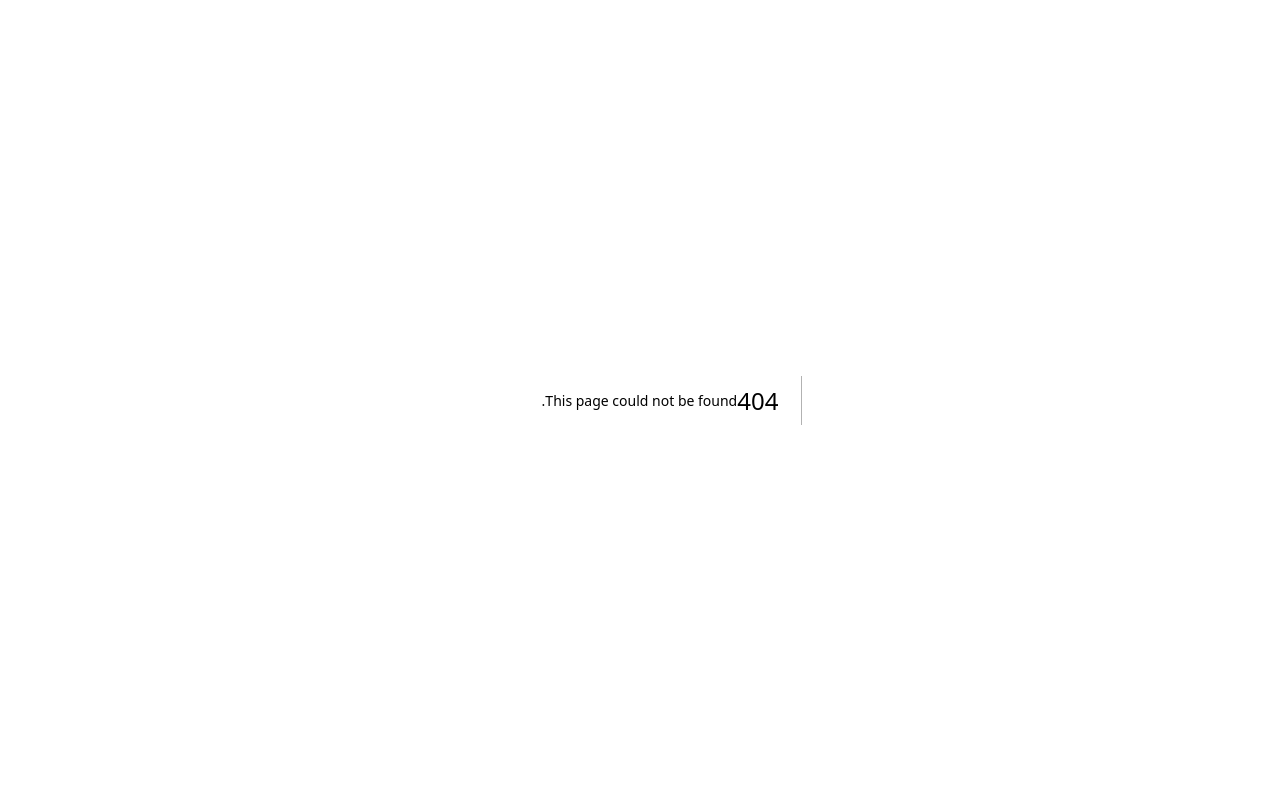
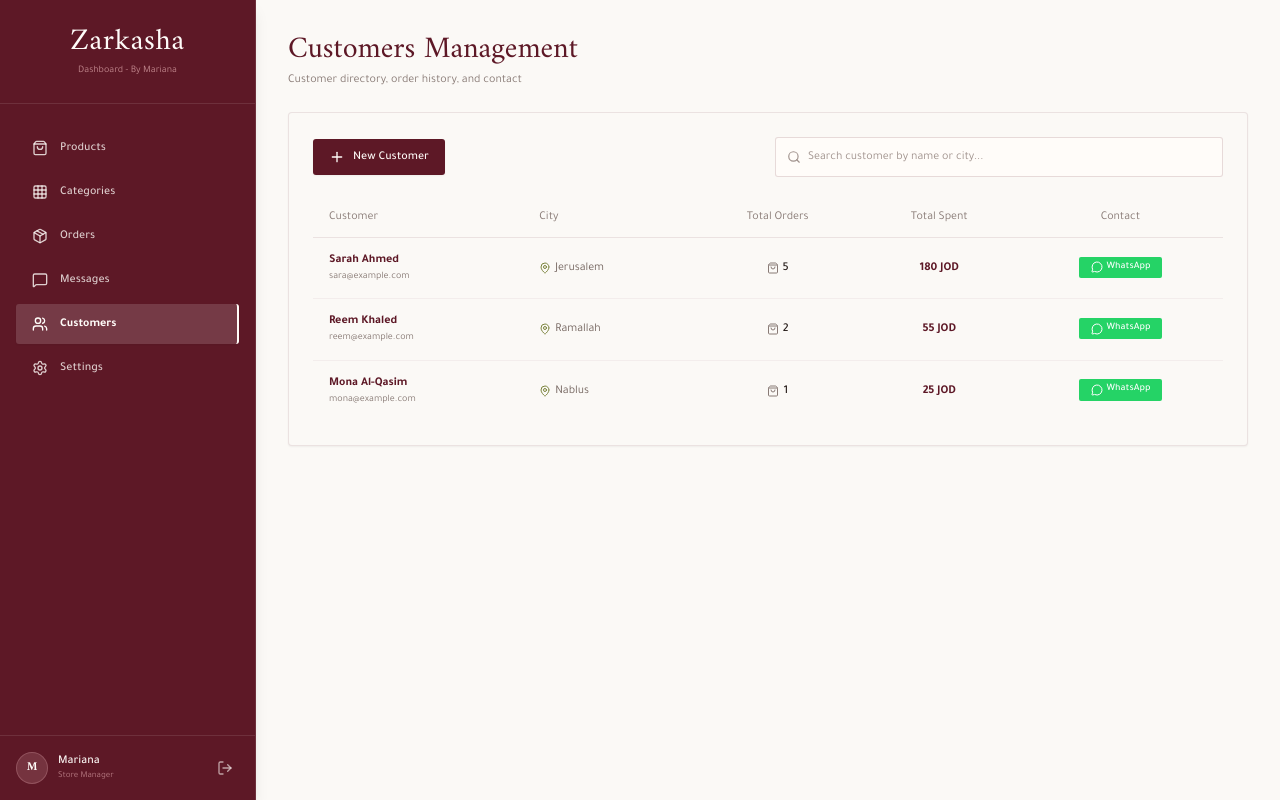
Before and after one commit to mriana9/zarkasha-v1, a Next.js app: page /en/admin/customers in a window 1280 px wide. Before the commit this address had no page. Built offline with nearby package versions, Linux system fonts and the light colour scheme.

Commit message:
feat: add Admin Customers page with localization support and customer management features

```diff
--- /dev/null
+++ b/app/[locale]/admin/customers/page.tsx
@@ -0,0 +1,140 @@
+"use client";
+
+import { useState, use } from "react";
+import { MessageCircle, Users, ShoppingBag, Phone, MapPin } from "lucide-react";
+import { AdminDataTable } from "@/components/admin/AdminDataTable";
+
+interface CustomerItem {
+  id: string;
+  name: string;
+  email: string;
+  phone: string;
+  city: string;
+  totalOrders: number;
+  totalSpent: number;
+  status: "vip" | "regular" | "new";
+}
+
+interface CustomersPageProps {
+  params: Promise<{ locale: "ar" | "en" }>;
+}
+
+export default function AdminCustomersPage({ params }: CustomersPageProps) {
+  const resolvedParams = use(params);
+  const locale = resolvedParams.locale;
+  const isRtl = locale === "ar";
+
+  const [customers] = useState<CustomerItem[]>([
+    {
+      id: "1",
+      name: isRtl ? "سارة أحمد" : "Sarah Ahmed",
+      email: "sara@example.com",
+      phone: "+970599000001",
+      city: isRtl ? "القدس" : "Jerusalem",
+      totalOrders: 5,
+      totalSpent: 180,
+      status: "vip",
+    },
+    {
+      id: "2",
+      name: isRtl ? "ريم خالد" : "Reem Khaled",
+      email: "reem@example.com",
+      phone: "+970599000002",
+      city: isRtl ? "رام الله" : "Ramallah",
+      totalOrders: 2,
+      totalSpent: 55,
+      status: "regular",
+    },
+    {
+      id: "3",
+      name: isRtl ? "منى القاسم" : "Mona Al-Qasim",
+      email: "mona@example.com",
+      phone: "+970599000003",
+      city: isRtl ? "نابلس" : "Nablus",
+      totalOrders: 1,
+      totalSpent: 25,
+      status: "new",
+    },
+  ]);
+
+  const columns = [
+    {
+      header: isRtl ? "العميلة" : "Customer",
+      accessor: (item: CustomerItem) => (
+        <div>
+          <span className="font-semibold text-burgundy block text-xs">
+            {item.name}
+          </span>
+          <span className="text-[10px] text-[#887a75]">{item.email}</span>
+        </div>
+      ),
+    },
+    {
+      header: isRtl ? "المدينة" : "City",
+      accessor: (item: CustomerItem) => (
+        <span className="text-[#74655f] flex items-center gap-1">
+          <MapPin className="w-3 h-3 text-olive" />
+          <span>{item.city}</span>
+        </span>
+      ),
+    },
+    {
+      header: isRtl ? "عدد الطلبات" : "Total Orders",
+      className: "text-center",
+      accessor: (item: CustomerItem) => (
+        <span className="font-medium text-brown flex items-center justify-center gap-1">
+          <ShoppingBag className="w-3 h-3 text-[#887a75]" />
+          <span>{item.totalOrders}</span>
+        </span>
+      ),
+    },
+    {
+      header: isRtl ? "إجمالي المشتريات" : "Total Spent",
+      className: "text-center",
+      accessor: (item: CustomerItem) => (
+        <span className="font-semibold text-burgundy">
+          {item.totalSpent} {isRtl ? "د.أ" : "JOD"}
+        </span>
+      ),
+    },
+    {
+      header: isRtl ? "التواصل" : "Contact",
+      className: "text-center",
+      accessor: (item: CustomerItem) => (
+        <a
+          href={`https://wa.me/${item.phone}`}
+          target="_blank"
+          rel="noopener noreferrer"
+          className="inline-flex items-center gap-1 px-3 py-1 bg-[#25D366] text-white rounded-[2px] text-[10px] font-medium hover:bg-[#20ba5a] transition-colors"
+        >
+          <MessageCircle className="w-3 h-3" />
+          <span>{isRtl ? "واتساب" : "WhatsApp"}</span>
+        </a>
+      ),
+    },
+  ];
+
+  return (
+    <div className="space-y-6">
+
+      <AdminDataTable
+        locale={locale}
+        title={isRtl ? "إدارة العملاء" : "Customers Management"}
+        subtitle={
+          isRtl
+            ? "سجل العميلات وسجل المشتريات والتواصل السريع"
+            : "Customer directory, order history, and contact"
+        }
+        addButtonText={isRtl ? "عميلة جديدة" : "New Customer"}
+        addButtonHref="#"
+        searchPlaceholder={
+          isRtl
+            ? "ابحث عن عميلة بالاسم أو المدينة..."
+            : "Search customer by name or city..."
+        }
+        data={customers}
+        columns={columns}
+      />
+    </div>
+  );
+}
--- a/app/[locale]/admin/orders/page.tsx
+++ b/app/[locale]/admin/orders/page.tsx
@@ -2,7 +2,13 @@
 
 import { useState, use } from "react";
 import Image from "next/image";
-import { Eye, MessageCircle, CheckCircle2 } from "lucide-react";
+import {
+  Eye,
+  MessageCircle,
+  CheckCircle2,
+  FileSpreadsheet,
+  FileText,
+} from "lucide-react";
 
 interface OrderItem {
   id: string;
@@ -32,6 +38,8 @@ export default function AdminOrdersPage({ params }: OrdersPageProps) {
     subtitle: isRtl
       ? "متابعة الطلبات وتحديث حالتها"
       : "Track and update order statuses",
+    exportExcel: isRtl ? "تصدير Excel / Sheets" : "Export Excel / Sheets",
+    exportPdf: isRtl ? "تصدير PDF" : "Export PDF",
     tabs: {
       all: isRtl ? "الكل" : "All",
       new: isRtl ? "جديد" : "New",
@@ -151,9 +159,9 @@ export default function AdminOrdersPage({ params }: OrdersPageProps) {
     },
   ]);
 
-  const [currentStatusSelect, setCurrentStatusSelect] = useState(
-    selectedOrder.status,
-  );
+  const [currentStatusSelect, setCurrentStatusSelect] = useState<
+    OrderItem["status"]
+  >(selectedOrder.status);
 
   const getStatusBadge = (status: OrderItem["status"]) => {
     switch (status) {
@@ -187,13 +195,56 @@ export default function AdminOrdersPage({ params }: OrdersPageProps) {
     );
   };
 
+  const handleExportExcel = () => {
+    let csv =
+      "\uFEFFرقم الطلب,العميلة,المدينة,الإجمالي,طريقة الدفع,الحالة,التاريخ\n";
+    filteredOrders.forEach((o) => {
+      csv += `"${o.orderNumber}","${o.customerName}","${o.city}","${o.total}","${o.paymentMethod}","${t.statusNames[o.status]}","${o.date}"\n`;
+    });
+    const blob = new Blob([csv], { type: "text/csv;charset=utf-8;" });
+    const url = URL.createObjectURL(blob);
+    const link = document.createElement("a");
+    link.href = url;
+    link.setAttribute("download", `zarkasha_orders_${activeTab}.csv`);
+    document.body.appendChild(link);
+    link.click();
+    document.body.removeChild(link);
+  };
+
+  const handleExportPdf = () => {
+    window.print();
+  };
+
   return (
     <div className="space-y-6 font-tajawal max-w-7xl mx-auto">
-      <div>
-        <h1 className="font-amiri text-3xl font-normal text-burgundy">
-          {t.title}
-        </h1>
-        <p className="text-xs text-[#887a75] mt-1">{t.subtitle}</p>
+      <div className="flex flex-col sm:flex-row items-start sm:items-center justify-between gap-4">
+        <div>
+          <h1 className="font-amiri text-3xl font-normal text-burgundy">
+            {t.title}
+          </h1>
+          <p className="text-xs text-[#887a75] mt-1">{t.subtitle}</p>
+        </div>
+
+        {/* Export Buttons */}
+        <div className="flex flex-wrap items-center gap-2.5 w-full sm:w-auto">
+          <button
+            type="button"
+            onClick={handleExportExcel}
+            className="flex-1 sm:flex-initial inline-flex items-center justify-center gap-2 px-4 py-2 bg-olive text-ivory rounded-[3px] text-xs font-medium hover:bg-olive/90 transition-colors shadow-xs cursor-pointer"
+          >
+            <FileSpreadsheet className="w-4 h-4" />
+            <span>{t.exportExcel}</span>
+          </button>
+
+          <button
+            type="button"
+            onClick={handleExportPdf}
+            className="flex-1 sm:flex-initial inline-flex items-center justify-center gap-2 px-4 py-2 bg-burgundy text-ivory rounded-[3px] text-xs font-medium hover:bg-burgundy/90 transition-colors shadow-xs cursor-pointer"
+          >
+            <FileText className="w-4 h-4" />
+            <span>{t.exportPdf}</span>
+          </button>
+        </div>
       </div>
 
       <div className="grid grid-cols-1 lg:grid-cols-12 gap-6 items-start">
--- a/app/[locale]/admin/page.tsx
+++ b/app/[locale]/admin/page.tsx
@@ -3,10 +3,10 @@ import {
   ShoppingBag,
   Package,
   MessageSquare,
+  Users,
   ArrowUpRight,
   Sparkles,
 } from "lucide-react";
-import { getDictionary } from "@/lib/dictionary";
 
 export const instant = false;
 
@@ -18,58 +18,84 @@ export default async function AdminDashboardPage({
   params,
 }: AdminDashboardProps) {
   const { locale } = await params;
+  const isRtl = locale === "ar";
 
   const t = {
     stats: {
-      totalProducts: locale === "ar" ? "إجمالي المنتجات" : "Total Products",
-      newOrders: locale === "ar" ? "طلبات جديدة" : "New Orders",
-      unreadMessages: locale === "ar" ? "رسائل غير مقروءة" : "Unread Messages",
+      totalProducts: isRtl ? "إجمالي المنتجات" : "Total Products",
+      newOrders: isRtl ? "طلبات جديدة" : "New Orders",
+      unreadMessages: isRtl ? "رسائل غير مقروءة" : "Unread Messages",
+      totalCustomers: isRtl ? "إجمالي العملاء" : "Total Customers",
     },
     recentOrders: {
-      title: locale === "ar" ? "أحدث الطلبات الخاصة" : "Recent Custom Orders",
-      viewAll: locale === "ar" ? "عرض الكل" : "View All",
-      statusNew: locale === "ar" ? "جديد" : "New",
-      statusProcessing: locale === "ar" ? "قيد التنفيذ" : "Processing",
+      title: isRtl ? "أحدث الطلبات الخاصة" : "Recent Custom Orders",
+      viewAll: isRtl ? "عرض الكل" : "View All",
+      statusNew: isRtl ? "جديد" : "New",
+      statusProcessing: isRtl ? "قيد التنفيذ" : "Processing",
     },
     recentMessages: {
-      title: locale === "ar" ? "آخر الرسائل الاستفسارية" : "Recent Inquiries",
-      viewAll: locale === "ar" ? "عرض الكل" : "View All",
+      title: isRtl ? "آخر الرسائل الاستفسارية" : "Recent Inquiries",
+      viewAll: isRtl ? "عرض الكل" : "View All",
     },
   };
 
   const stats = [
-    { title: t.stats.totalProducts, value: "12", icon: ShoppingBag },
-    { title: t.stats.newOrders, value: "5", icon: Package },
-    { title: t.stats.unreadMessages, value: "3", icon: MessageSquare },
+    {
+      title: t.stats.totalProducts,
+      value: "12",
+      icon: ShoppingBag,
+      href: `/${locale}/admin/products`,
+    },
+    {
+      title: t.stats.newOrders,
+      value: "5",
+      icon: Package,
+      href: `/${locale}/admin/orders`,
+    },
+    {
+      title: t.stats.unreadMessages,
+      value: "3",
+      icon: MessageSquare,
+      href: `/${locale}/admin/messages`,
+    },
+    {
+      title: t.stats.totalCustomers,
+      value: "8",
+      icon: Users,
+      href: `/${locale}/admin/customers`,
+    },
   ];
 
   return (
-    <div className="space-y-10 font-tajawal max-w-6xl mx-auto">
-      <div className="grid grid-cols-1 md:grid-cols-3 gap-6">
+    <div className="space-y-10 font-tajawal max-w-7xl mx-auto pb-12">
+      {/* 4 Stats Cards */}
+      <div className="grid grid-cols-1 sm:grid-cols-2 lg:grid-cols-4 gap-6">
         {stats.map((stat, idx) => {
           const Icon = stat.icon;
           return (
-            <div
+            <Link
               key={idx}
-              className="bg-[#fff8f6] p-7 rounded-[3px] border border-burgundy/12 flex items-center justify-between"
+              href={stat.href}
+              className="bg-[#fff8f6] p-6 rounded-[3px] border border-burgundy/12 flex items-center justify-between hover:border-burgundy/30 transition-colors"
             >
               <div className="space-y-1">
                 <span className="text-xs font-bold text-olive tracking-wider block">
                   {stat.title}
                 </span>
-                <h3 className="font-amiri text-4xl font-normal text-burgundy">
+                <h3 className="font-amiri text-3xl font-normal text-burgundy">
                   {stat.value}
                 </h3>
               </div>
               <div className="w-12 h-12 rounded-full border border-burgundy/16 bg-ivory grid place-items-center text-burgundy">
                 <Icon className="w-5 h-5 text-burgundy" />
               </div>
-            </div>
+            </Link>
           );
         })}
       </div>
 
       <div className="grid grid-cols-1 lg:grid-cols-2 gap-8">
+        {/* Recent Orders Section */}
         <div className="bg-[#fff8f6] p-8 rounded-[3px] border border-burgundy/12">
           <div className="flex items-center justify-between mb-6 pb-4 border-b border-burgundy/12">
             <div className="flex items-center gap-2">
@@ -91,12 +117,12 @@ export default async function AdminDashboardPage({
             <div className="p-4 bg-ivory rounded-[2px] border border-burgundy/10 flex items-center justify-between">
               <div>
                 <p className="font-medium text-sm text-burgundy">
-                  {locale === "ar"
+                  {isRtl
                     ? 'طوق شعر مطرز باسم "مريم"'
                     : 'Personalized Hairband "Mariam"'}
                 </p>
                 <span className="text-[11px] text-[#887a75] mt-0.5 block">
-                  {locale === "ar" ? "قبل ساعتين" : "2 hours ago"}
+                  {isRtl ? "قبل ساعتين" : "2 hours ago"}
                 </span>
               </div>
               <span className="px-3 py-1 bg-olive/12 text-olive rounded-[2px] text-[10px] font-medium">
@@ -107,12 +133,10 @@ export default async function AdminDashboardPage({
             <div className="p-4 bg-ivory rounded-[2px] border border-burgundy/10 flex items-center justify-between">
               <div>
                 <p className="font-medium text-sm text-burgundy">
-                  {locale === "ar"
-                    ? "فاصل كتاب بتطريز المرمية"
-                    : "Sage Stitch Bookmark"}
+                  {isRtl ? "فاصل كتاب بتطريز المرمية" : "Sage Stitch Bookmark"}
                 </p>
                 <span className="text-[11px] text-[#887a75] mt-0.5 block">
-                  {locale === "ar" ? "أمس" : "Yesterday"}
+                  {isRtl ? "أمس" : "Yesterday"}
                 </span>
               </div>
               <span className="px-3 py-1 bg-burgundy/10 text-burgundy rounded-[2px] text-[10px] font-medium">
@@ -122,6 +146,7 @@ export default async function AdminDashboardPage({
           </div>
         </div>
 
+        {/* Recent Inquiries Section */}
         <div className="bg-[#fff8f6] p-8 rounded-[3px] border border-burgundy/12">
           <div className="flex items-center justify-between mb-6 pb-4 border-b border-burgundy/12">
             <div className="flex items-center gap-2">
@@ -143,14 +168,14 @@ export default async function AdminDashboardPage({
             <div className="p-4 bg-ivory rounded-[2px] border border-burgundy/10 space-y-2">
               <div className="flex justify-between items-center">
                 <span className="font-semibold text-xs text-burgundy">
-                  {locale === "ar" ? "سارة أحمد" : "Sarah Ahmed"}
+                  {isRtl ? "سارة أحمد" : "Sarah Ahmed"}
                 </span>
                 <span className="text-[10px] text-[#887a75] font-mono">
                   10:30
                 </span>
               </div>
               <p className="text-xs text-[#6e5f59] leading-relaxed line-clamp-2">
-                {locale === "ar"
+                {isRtl
                   ? "هل يمكن تعديل لون الخيط في الثوب إلى العنابي الغامق؟"
                   : "Is it possible to change the thread color to dark burgundy?"}
               </p>
--- a/components/admin/AdminLayout.tsx
+++ b/components/admin/AdminLayout.tsx
@@ -8,6 +8,7 @@ import {
   Grid,
   Package,
   MessageSquare,
+  Users,
   Settings,
   LogOut,
   Menu,
@@ -27,6 +28,7 @@ interface AdminLayoutProps {
       categories: string;
       orders: string;
       messages: string;
+      customers?: string;
       settings: string;
     };
   };
@@ -48,11 +50,20 @@ export function AdminLayout({ children, locale, dict }: AdminLayoutProps) {
       href: `/${locale}/admin/categories`,
       icon: Grid,
     },
-    { label: dict.nav.orders, href: `/${locale}/admin/orders`, icon: Package },
+    {
+      label: dict.nav.orders,
+      href: `/${locale}/admin/orders`,
+      icon: Package,
+    },
     {
       label: dict.nav.messages,
       href: `/${locale}/admin/messages`,
       icon: MessageSquare,
+    },
+    {
+      label: dict.nav.customers || (isRtl ? "العملاء" : "Customers"),
+      href: `/${locale}/admin/customers`,
+      icon: Users,
     },
     {
       label: dict.nav.settings,
```
